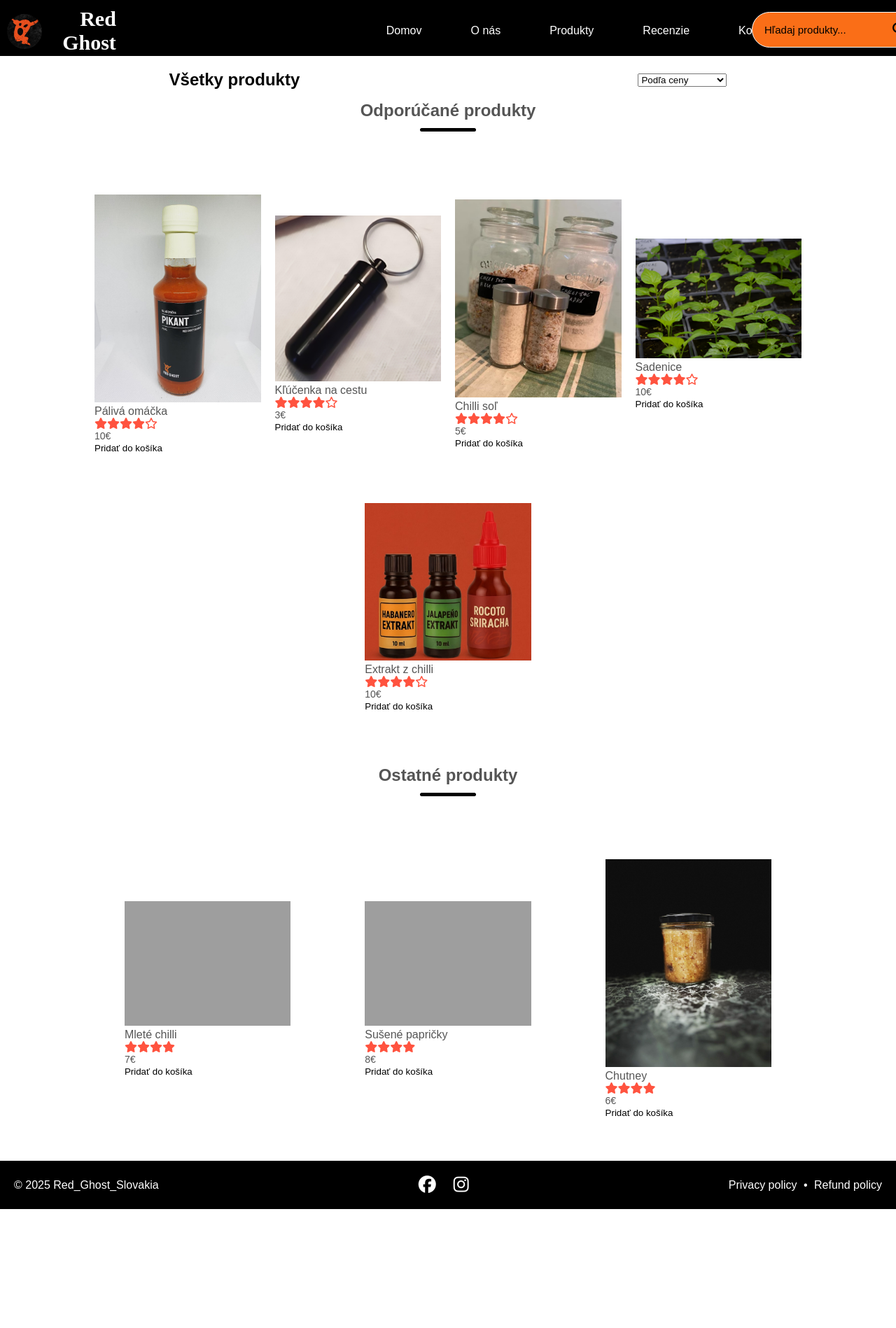
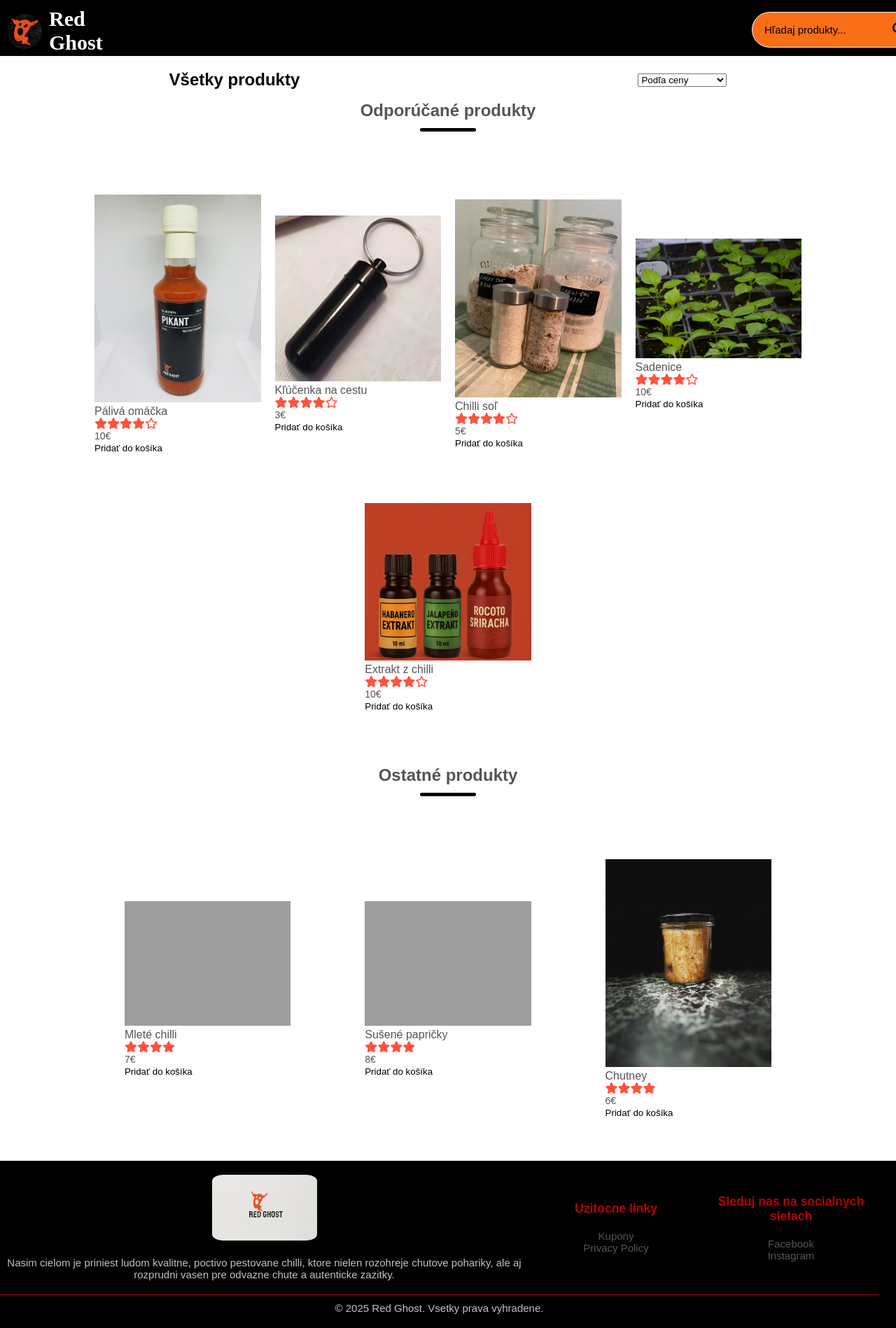
Before and after one commit to HariboSK/Red_Ghost, a PHP site: page /e-shop in a window 1280 px wide. Shown: the whole page at 70% size. Before the commit the page ends 1728 px from the top, so only its background shows below. Run offline with PHP 8.4, Linux system fonts and the light colour scheme; grey boxes are pictures that could not be loaded.

Commit message:
Add header and footer templates for e-shop page

```diff
--- a/public/templates/partials/E-shop.php
+++ b/public/templates/partials/E-shop.php
@@ -2,7 +2,7 @@
 // E-shop stránka - products.php
 // include 'config.php'; // Na pripojenie k databáze keď ju nastavíte
 
-include __DIR__ . '/header.php';
+include __DIR__ . '/header-shop.php';
 ?>
 
   <main>
@@ -196,5 +196,5 @@ include __DIR__ . '/header.php';
   </script>
 
 <?php
-include __DIR__ . '/footer.php';
+include __DIR__ . '/footer-shop.php';
 ?>
--- /dev/null
+++ b/public/templates/partials/footer-shop.php
@@ -0,0 +1,44 @@
+<?php
+// Footer pre e-shop stranku - oddeleny od hlavnej stranky
+
+if (!isset($assetBase)) {
+  $scriptName = str_replace('\\', '/', $_SERVER['SCRIPT_NAME'] ?? '');
+  $baseUrl = rtrim(dirname($scriptName), '/');
+  if ($baseUrl === '/' || $baseUrl === '.') {
+    $baseUrl = '';
+  }
+  $assetBase = rtrim($baseUrl, '/') . '/public/assets';
+}
+
+$assetBaseEscaped = htmlspecialchars($assetBase, ENT_QUOTES, 'UTF-8');
+?>
+  <div class="footer">
+    <div class="container">
+      <div class="row">
+        <div class="footer-col-1">
+          <img src="<?php echo $assetBaseEscaped; ?>/images/155555.jpg" alt="Red Ghost farma">
+          <p>Nasim cielom je priniest ludom kvalitne, poctivo pestovane chilli, ktore nielen rozohreje chutove pohariky, ale aj rozprudni vasen pre odvazne chute a autenticke zazitky.</p>
+        </div>
+        <div class="footer-col-2">
+          <h3>Uzitocne linky</h3>
+          <ul>
+            <li><a href="#" class="social-link">Kupony</a></li>
+            <li><a href="#" class="social-link">Privacy Policy</a></li>
+          </ul>
+        </div>
+        <div class="footer-col-3">
+          <h3>Sleduj nas na socialnych sietach</h3>
+          <ul>
+            <li><a href="https://www.facebook.com/profile.php?id=100063660427736" target="_blank" rel="noopener noreferrer" class="social-link1">Facebook</a></li>
+            <li><a href="https://www.instagram.com/red_ghost_slovakia/?fbclid=IwY2xjawK1m1NleHRuA2FlbQIxMAABHhN7UFe1Z0tFRk3C9Py8Ji1yELLKaEQYjPExpfQD0vmtt5V7jiwRdZisOOXZ_aem_kmrVnxHYgfBFf8ysUkMJnQ" target="_blank" rel="noopener noreferrer" class="social-link2">Instagram</a></li>
+          </ul>
+        </div>
+      </div>
+      <hr>
+      <p class="copyright">&copy; 2025 Red Ghost. Vsetky prava vyhradene.</p>
+    </div>
+  </div>
+
+</main>
+</body>
+</html>
--- /dev/null
+++ b/public/templates/partials/header-shop.php
@@ -0,0 +1,55 @@
+<?php
+// Header pre e-shop stranku - oddeleny od hlavnej stranky
+
+if (!isset($baseUrl)) {
+  $scriptName = str_replace('\\', '/', $_SERVER['SCRIPT_NAME'] ?? '');
+  $publicPos = strpos($scriptName, '/public/');
+
+  if ($publicPos !== false) {
+    $baseUrl = substr($scriptName, 0, $publicPos);
+  } else {
+    $baseUrl = rtrim(dirname($scriptName), '/');
+    if ($baseUrl === '/' || $baseUrl === '.') {
+      $baseUrl = '';
+    }
+  }
+}
+
+$assetBase = rtrim($baseUrl, '/') . '/public/assets';
+$baseUrlEscaped = htmlspecialchars($baseUrl, ENT_QUOTES, 'UTF-8');
+$assetBaseEscaped = htmlspecialchars($assetBase, ENT_QUOTES, 'UTF-8');
+?>
+<!DOCTYPE html>
+<html lang="sk">
+<head>
+    <meta charset="utf-8">
+    <meta name="viewport" content="width=device-width, initial-scale=1.0">
+    <meta name="author" content="Jakub Chrkavy">
+    <meta name="description" content="Objav nasu ponuku chilli papriciek - klikni a ochutnaj palivu vasen zo slovenskych zahrad! Vyber si svoju palivost - od jemneho Jalapena po extremne Carolina Reaper!">
+    <title>Red Ghost - E-shop</title>
+
+    <!-- Font Awesome -->
+    <link rel="stylesheet" href="https://cdnjs.cloudflare.com/ajax/libs/font-awesome/6.7.2/css/all.min.css">
+    <!-- Swiper CSS -->
+    <link rel="stylesheet" href="https://cdn.jsdelivr.net/npm/swiper@11/swiper-bundle.min.css">
+    <!-- Custom CSS -->
+    <link rel="stylesheet" href="<?php echo $assetBaseEscaped; ?>/css/style.css">
+    <link rel="stylesheet" href="<?php echo $assetBaseEscaped; ?>/css/style2.css">
+    <link rel="stylesheet" href="<?php echo $assetBaseEscaped; ?>/css/animation.css">
+    <!-- Favicon -->
+    <link rel="shortcut icon" type="image/x-icon" href="<?php echo $assetBaseEscaped; ?>/images/305036798_501410268657650_7493754093765322046_n-modified.png">
+</head>
+<body>
+  <!-- Header pre e-shop -->
+  <header class="posun">
+    <div class="container">
+      <div class="navbar">
+        <a href="<?php echo $baseUrlEscaped; ?>/home.php" class="nav-logo">
+          <img src="<?php echo $assetBaseEscaped; ?>/images/logo-text.png" class="logo" alt="Red Ghost logo"><h2 class="logo-text">Red Ghost</h2>
+        </a>
+        <a href="<?php echo $baseUrlEscaped; ?>/E-shop.php" aria-label="Kosik">
+          <img src="<?php echo $assetBaseEscaped; ?>/images/shoppingcart.png" width="40" height="40" class="shoppingcart" alt="Kosik">
+        </a>
+      </div>
+    </div>
+  </header>
```
Also changed, not shown: TODOLIST.md (added, +6 -0 lines).
